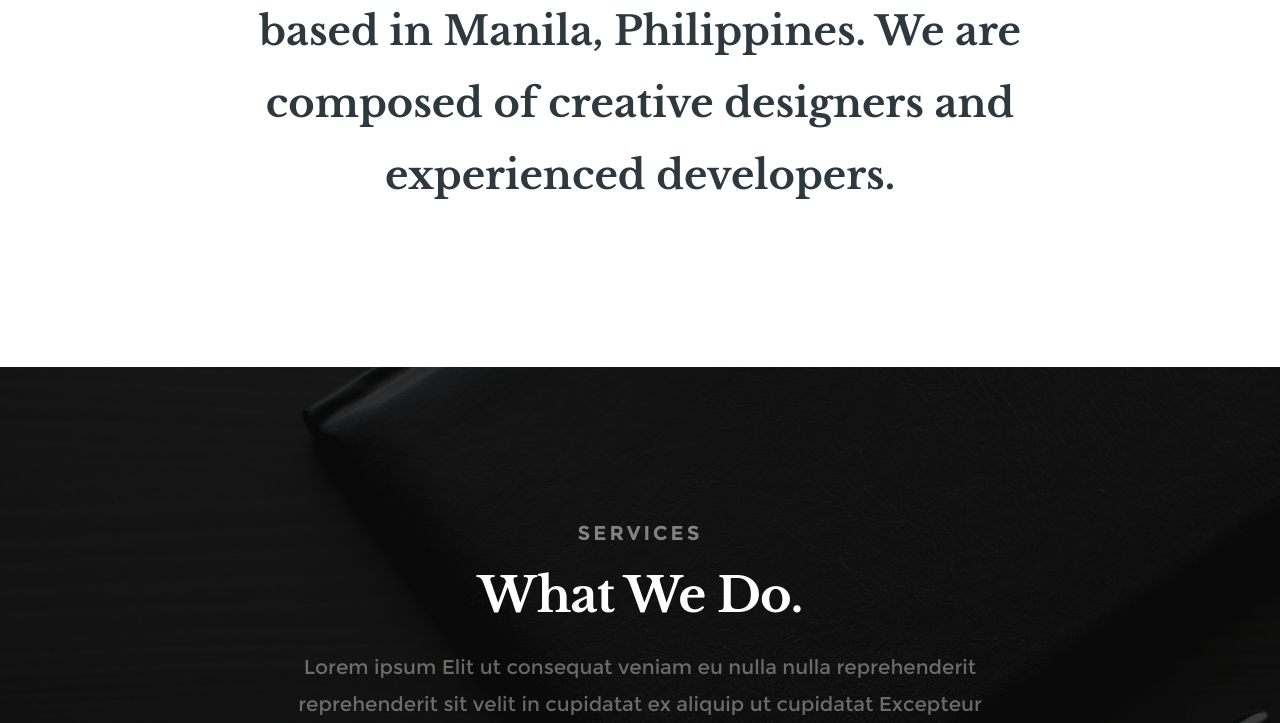
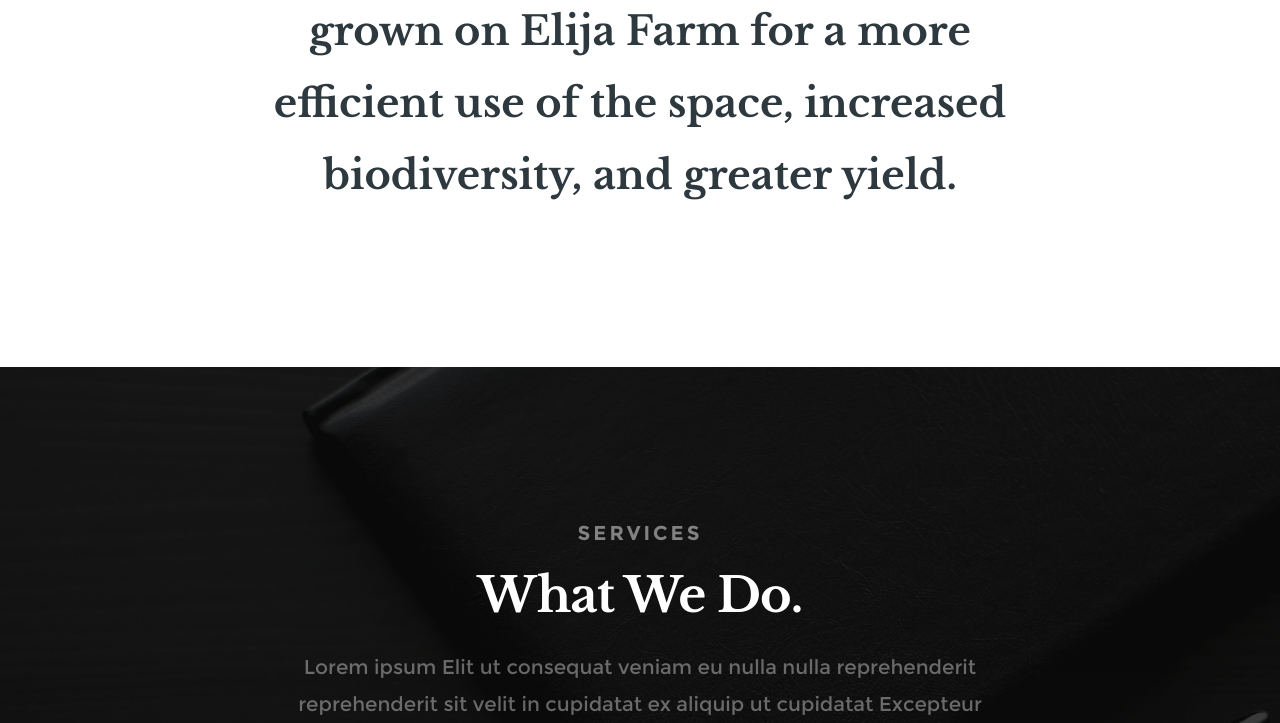
Before and after one commit to claytonmonis/shadetolerantplants, a plain HTML site: page index.html in a window 1280 px wide. Shown: the part 1133-1856 px from the top of the page. Drawn offline with Linux system fonts and the light colour scheme; files whose address does not match are found by name.

Commit message:
Added vision statement.

```diff
--- a/index.html
+++ b/index.html
@@ -122,7 +122,7 @@
 
 				<div class="intro">
 					<h3 class="animate-this">About Us</h3>
-	   			<p class="lead animate-this"><span>Infinity</span> is a creative digital agency based in Manila, Philippines. We are composed of creative designers and experienced developers.</p>
+	   			<p class="lead animate-this"><span>Shade-tolerant plants</span> should be grown on Elija Farm for a more efficient use of the space, increased biodiversity, and greater yield.</p>
 				</div>
 
    		</div> <!-- end col-full  -->
```
